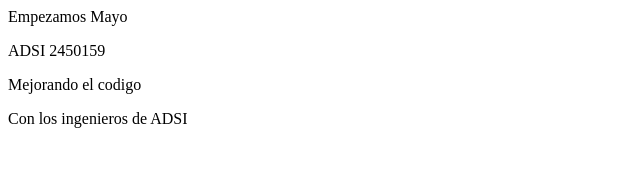
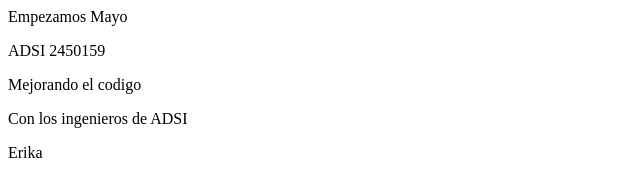
Before and after one commit to Erikasb000/AlmacenADSI, a plain HTML site: page Almacen/index.html in a window 1280 px wide. Shown: the full height of the page, 0-640 px from the left. Drawn offline with Linux system fonts and the light colour scheme.

Commit message:
Actualizando codigo con el nombre

```diff
--- a/Almacen/index.html
+++ b/Almacen/index.html
@@ -10,5 +10,6 @@
     <p>ADSI 2450159</p>
     <p>Mejorando el codigo</p>
     <p>Con los ingenieros de ADSI</p>
+    <p>Erika</p>
 </body>
 </html>
```
